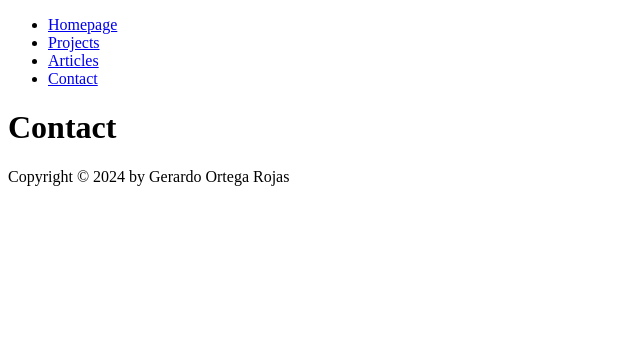
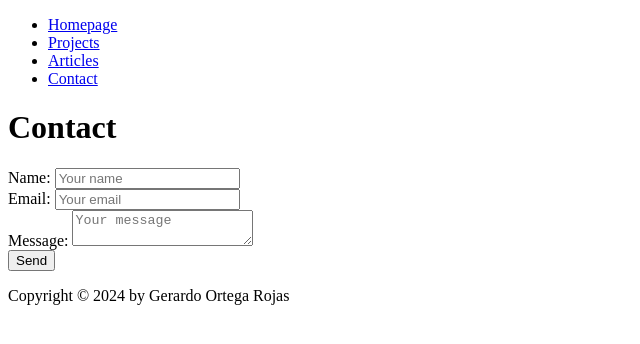
Before and after one commit to GeraOR/Basic-HTML-Website, a plain HTML site: page html/contact.html in a window 1280 px wide. Shown: the whole page, without its empty margins (0-640 px from the left). Drawn offline with Linux system fonts and the light colour scheme.

Commit message:
contact form

```diff
--- a/html/contact.html
+++ b/html/contact.html
@@ -23,6 +23,15 @@
     </header>
     <main>
         <h1>Contact</h1>
+        <form action="" method="post">
+            <label for="name">Name:</label>
+            <input type="text" id="name" name="name" placeholder="Your name"><br>
+            <label for="email">Email:</label>
+            <input type="email" id="email" name="email" placeholder="Your email"><br>
+            <label for="message">Message:</label>
+            <textarea id="message" name="message" placeholder="Your message"></textarea><br>
+            <button type="submit">Send</button>
+        </form>
     </main>
     <footer>
         <p>Copyright &copy; 2024 by Gerardo Ortega Rojas</p>
```
